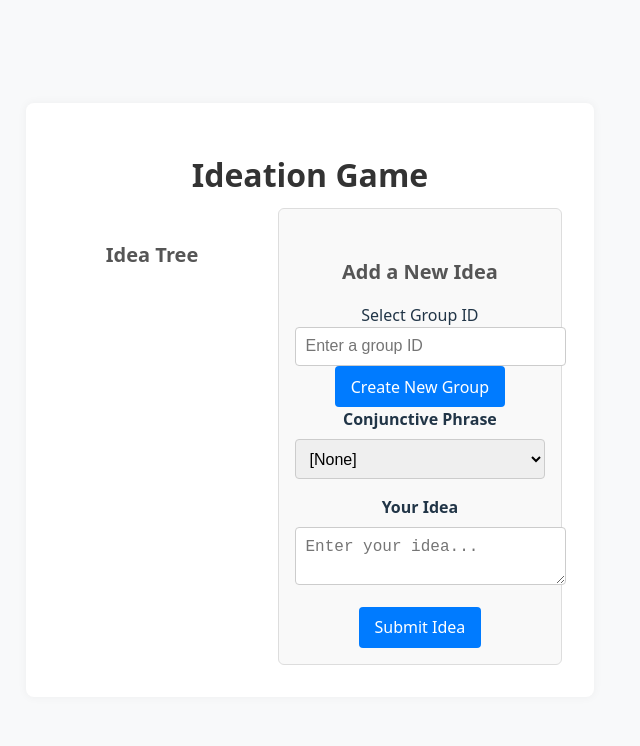
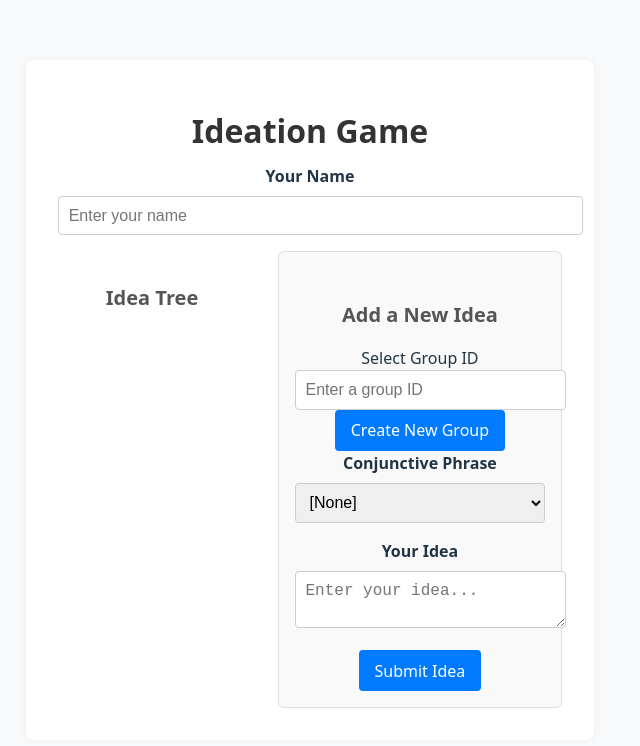
Before and after one commit to nwicker463/ideation-vite-frontend, a React (Vite) app: page / in a window 1280 px wide. Shown: the top 746 px of the page, without its empty margins (330-970 px from the left). Built offline with nearby package versions, Linux system fonts and the light colour scheme.

Commit message:
updating frontend to add usernames”

```diff
--- a/src/App.jsx
+++ b/src/App.jsx
@@ -22,6 +22,20 @@ export default function IdeationGame() {
   const [content, setContent] = useState('');
   const [phrase, setPhrase] = useState('');
   const [collapsedNodes, setCollapsedNodes] = useState({});
+  const [username, setUsername] = useState('');
+
+  // Load saved username on mount
+  useEffect(() => {
+    const saved = localStorage.getItem('username');
+    if (saved) setUsername(saved);
+  }, []);
+
+  // Save username on change
+  useEffect(() => {
+    if (username) {
+      localStorage.setItem('username', username);
+    }
+  }, [username]);
 
   /* -------------------------------------------
     Load a saved groupId (if present) exactly
@@ -78,7 +92,11 @@ useEffect(() => {
     await fetch(`${import.meta.env.VITE_API_URL}/api/ideas/group/${groupId}`, {
       method: 'POST',
       headers: { 'Content-Type': 'application/json' },
-      body: JSON.stringify({ parentId, content: fullContent }),
+      body: JSON.stringify({
+        parentId,
+        content: fullContent,
+        username,
+      }),
     });
 
     setContent('');
@@ -192,6 +210,17 @@ useEffect(() => {
     <div className="app-container">
     <h1>Ideation Game</h1>
 
+    <div className="input-group">
+      <label>Your Name</label>
+      <input
+        type="text"
+        value={username}
+        onChange={e => setUsername(e.target.value)}
+        placeholder="Enter your name"
+      />
+    </div>
+
+
     <div className="content-grid">
       {/* Left Column: Idea Tree */}
       <div className="idea-tree">
```
Lines whose indentation alone changed are shown as unchanged.
